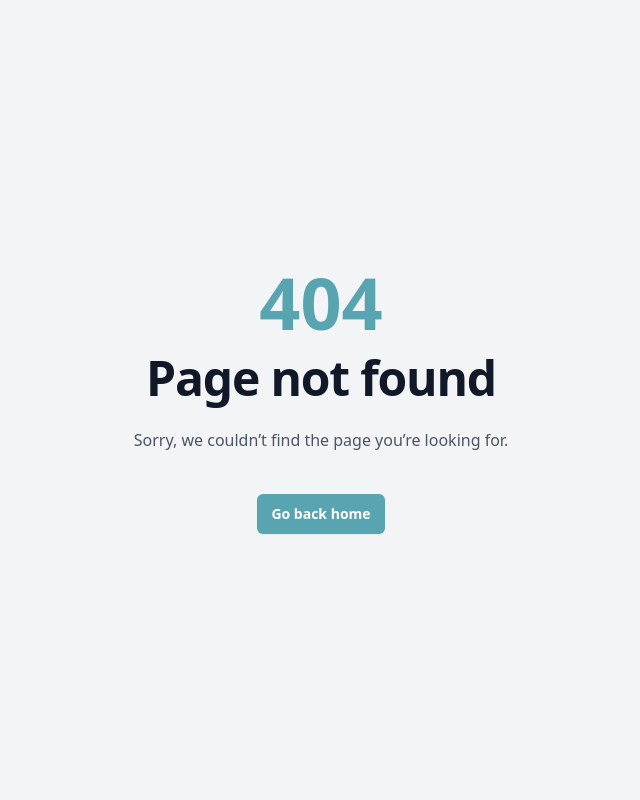
After one commit to Phi1lS/ReMarket-471-Project, a PHP site: page /404.html in a window 1280 px wide. The commit adds this page. Shown: the whole page, without its empty margins (319-959 px from the left). Run offline with PHP 8.4, Linux system fonts and the light colour scheme.

Commit message:
Created 404 page
I created a simple 404 page in Tailwind.

I will configure GitHub Pages shortly.

```diff
--- /dev/null
+++ b/404.html
@@ -0,0 +1,29 @@
+<!DOCTYPE html>
+<html class="h-full" lang="en">
+<head>
+    <meta charset="UTF-8">
+    <title>ReMarket - Buy and Sell</title>
+    <link rel="icon" href="./logo/logo.ico">
+
+    <!--Font Awesome icons-->
+    <link rel="stylesheet" href="https://cdnjs.cloudflare.com/ajax/libs/font-awesome/5.15.1/css/all.min.css">
+    <!--<script src="https://cdn.tailwindcss.com"></script>-->
+    <link rel="stylesheet" href="output.css">
+
+    <link rel="apple-touch-icon" href="apple-touch-icons/apple-touch-icon-iphone-60x60.png">
+    <link rel="apple-touch-icon" sizes="60x60" href="apple-touch-icons/apple-touch-icon-ipad-76x76.png">
+    <link rel="apple-touch-icon" sizes="114x114" href="apple-touch-icons/apple-touch-icon-iphone-retina-120x120.png">
+    <link rel="apple-touch-icon" sizes="144x144" href="apple-touch-icons/apple-touch-icon-ipad-retina-152x152.png">
+</head>
+<body class="h-full bg-gray-100 dark:bg-gray-800">
+    <main class="grid min-h-full place-items-center px-6 py-24 sm:py-32 lg:px-8">
+        <div class="text-center">
+        <p class="text-7xl font-semibold text-remarket-blue">404</p>
+        <h1 class="mt-4 text-3xl font-bold tracking-tight text-gray-900 dark:text-gray-100 sm:text-5xl">Page not found</h1>
+        <p class="mt-6 text-base leading-7 text-gray-600 dark:text-gray-300">Sorry, we couldn’t find the page you’re looking for.</p>
+        <div class="mt-10 flex items-center justify-center gap-x-6">
+            <a href="index.html" class="rounded-md bg-remarket-blue px-3.5 py-2.5 text-sm font-semibold text-white shadow-sm hover:bg-remarket-teal-700 focus-visible:outline focus-visible:outline-2 focus-visible:outline-offset-2 focus-visible:outline-remarket-teal-800">Go back home</a>
+        </div>
+        </div>
+    </main>
+</body>
--- a/output.css
+++ b/output.css
@@ -1239,16 +1207,16 @@ select {
   grid-template-columns: repeat(2, minmax(0, 1fr));
 }
 
-.grid-cols-4 {
-  grid-template-columns: repeat(4, minmax(0, 1fr));
-}
-
 .flex-col {
   flex-direction: column;
 }
 
 .flex-wrap {
   flex-wrap: wrap;
+}
+
+.place-items-center {
+  place-items: center;
 }
 
 .items-start {
@@ -1282,6 +1250,11 @@ select {
 .gap-x-4 {
   -moz-column-gap: 1rem;
        column-gap: 1rem;
+}
+
+.gap-x-6 {
+  -moz-column-gap: 1.5rem;
+       column-gap: 1.5rem;
 }
 
 .gap-y-12 {
@@ -1526,6 +1456,11 @@ select {
   padding-right: 0.75rem;
 }
 
+.px-3\.5 {
+  padding-left: 0.875rem;
+  padding-right: 0.875rem;
+}
+
 .px-4 {
   padding-left: 1rem;
   padding-right: 1rem;
@@ -1571,6 +1506,11 @@ select {
   padding-bottom: 0.625rem;
 }
 
+.py-24 {
+  padding-top: 6rem;
+  padding-bottom: 6rem;
+}
+
 .py-3 {
   padding-top: 0.75rem;
   padding-bottom: 0.75rem;
@@ -1662,6 +1593,11 @@ select {
   line-height: 1rem;
 }
 
+.text-7xl {
+  font-size: 4.5rem;
+  line-height: 1;
+}
+
 .font-bold {
   font-weight: 700;
 }
@@ -1678,16 +1614,16 @@ select {
   font-weight: 600;
 }
 
-.uppercase {
-  text-transform: uppercase;
-}
-
 .leading-5 {
   line-height: 1.25rem;
 }
 
 .leading-6 {
   line-height: 1.5rem;
+}
+
+.leading-7 {
+  line-height: 1.75rem;
 }
 
 .leading-tight {
@@ -2163,9 +2065,9 @@ select {
     padding-bottom: 6rem;
   }
 
-  .sm\:py-6 {
-    padding-top: 1.5rem;
-    padding-bottom: 1.5rem;
+  .sm\:py-32 {
+    padding-top: 8rem;
+    padding-bottom: 8rem;
   }
 
   .sm\:text-3xl {
@@ -2173,6 +2075,11 @@ select {
     line-height: 2.25rem;
   }
 
+  .sm\:text-5xl {
+    font-size: 3rem;
+    line-height: 1;
+  }
+
   .sm\:text-sm {
     font-size: 0.875rem;
     line-height: 1.25rem;
```
Also changed, not shown: other parts of output.css (+37 -164 lines).
